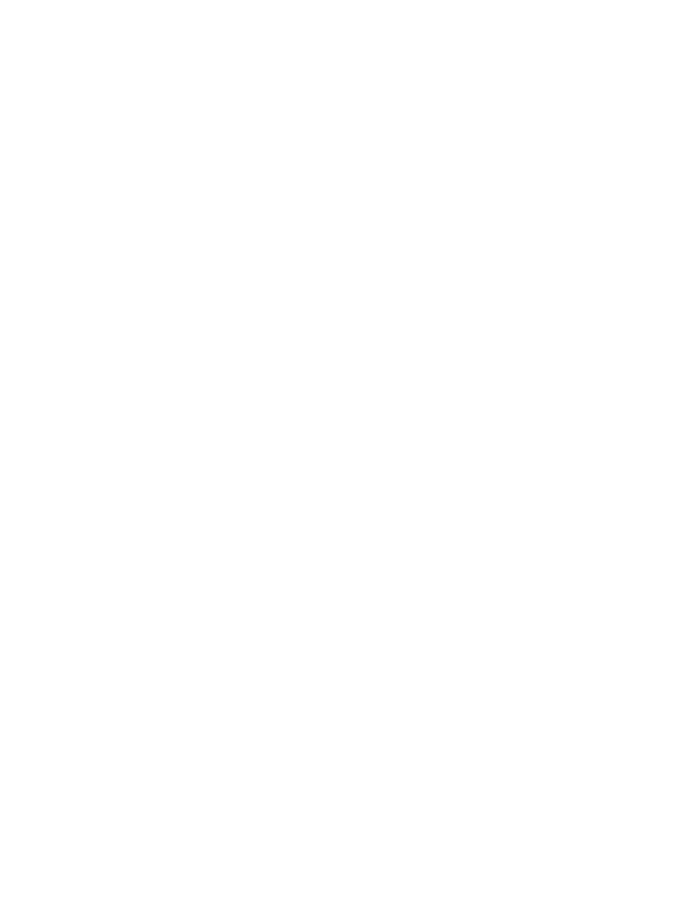
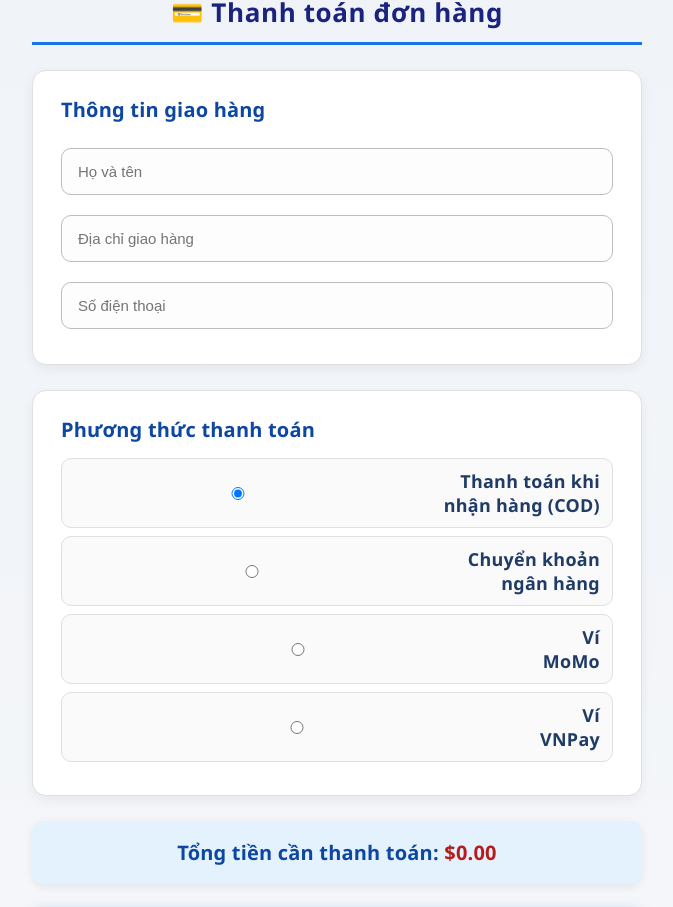
Before and after one commit to nguyenduythien5067-jpg/Bai_Giua_Ki_Thu5, a React (Create React App) app: page /payment in a window 1280 px wide. Before the commit this address had no page. Shown: the part 305-1212 px from the top of the page, without its empty margins (303-976 px from the left). Before the commit the page ends 800 px from the top, so only its background shows below. Built offline with nearby package versions, Linux system fonts and the light colour scheme; a web font is replaced by a local one.

Commit message:
dong bo lan 1

```diff
--- a/src/App.tsx
+++ b/src/App.tsx
@@ -37,7 +37,9 @@ import EditProduct from "./EditProduct";
 import ChatPage from "./ChatPage"; // ✅ Import trang Chat
 //@ts-ignore
 import OrderInfoPage from "./OrderInfoPage";
-
+//@ts-ignore
+import PaymentPage from "./PaymentPage";
+import SuccessPage from "./SuccessPage";
 // --- IMPORT MỚI CHO GIỎ HÀNG ---
 import { CartProvider } from "./CartContext"; // Context vừa sửa ở Bước 1
 import CartPage from "./CartPage"; // Trang hiển thị giỏ hàng (Xem bước 3)
@@ -63,7 +65,8 @@ const App = () => {
             <Route path="lien-he" element={<LienHe />} />
             <Route path="/admin/edit/:id" element={<EditProduct />} />
             <Route path="register" element={<RegisterPage />} />
-
+            <Route path="/payment" element={<PaymentPage />} />
+            <Route path="/success" element={<SuccessPage />} />
             {/* ✅ Trang đăng nhập (nằm trong Layout) */}
             <Route path="login" element={<LoginPage />} />
 
--- a/src/OrderInfoPage.tsx
+++ b/src/OrderInfoPage.tsx
@@ -106,6 +106,16 @@ export default function OrderInfoPage() {
         >
           🛒 Quay lại giỏ hàng
         </button>
+        <button
+  style={{
+    ...styles.btnPrimary,
+    background: "#4caf50", // xanh lá
+  }}
+  onClick={() => navigate("/payment")}
+>
+  💳 Thanh toán ngay
+</button>
+
       </div>
     </div>
   );
--- /dev/null
+++ b/src/PaymentPage.tsx
@@ -0,0 +1,201 @@
+import React, { useState } from "react";
+import { useCart } from "./CartContext";
+import { useNavigate } from "react-router-dom";
+
+export default function PaymentPage() {
+  const { totalPrice, cartItems } = useCart();
+  const navigate = useNavigate();
+
+  const [paymentInfo, setPaymentInfo] = useState({
+    name: "",
+    address: "",
+    phone: "",
+    paymentMethod: "cod",
+  });
+
+  const handleChange = (e: React.ChangeEvent<HTMLInputElement>) => {
+    setPaymentInfo({ ...paymentInfo, [e.target.name]: e.target.value });
+  };
+
+  const handlePayment = () => {
+    navigate("/success", { state: { paymentInfo, totalPrice, cartItems } });
+  };
+
+  return (
+    <div style={styles.container}>
+      <h2 style={styles.title}>💳 Thanh toán đơn hàng</h2>
+
+      {/* THÔNG TIN GIAO HÀNG */}
+      <div style={styles.box}>
+        <h3 style={styles.boxTitle}>Thông tin giao hàng</h3>
+
+        <input
+          name="name"
+          placeholder="Họ và tên"
+          style={styles.input}
+          onChange={handleChange}
+        />
+
+        <input
+          name="address"
+          placeholder="Địa chỉ giao hàng"
+          style={styles.input}
+          onChange={handleChange}
+        />
+
+        <input
+          name="phone"
+          placeholder="Số điện thoại"
+          style={styles.input}
+          onChange={handleChange}
+        />
+      </div>
+
+      {/* PHƯƠNG THỨC THANH TOÁN */}
+      <div style={styles.box}>
+        <h3 style={styles.boxTitle}>Phương thức thanh toán</h3>
+
+        <label style={styles.radioRow}>
+          <input
+            type="radio"
+            name="paymentMethod"
+            value="cod"
+            checked={paymentInfo.paymentMethod === "cod"}
+            onChange={handleChange}
+          />
+          Thanh toán khi nhận hàng (COD)
+        </label>
+
+        <label style={styles.radioRow}>
+          <input
+            type="radio"
+            name="paymentMethod"
+            value="bank"
+            checked={paymentInfo.paymentMethod === "bank"}
+            onChange={handleChange}
+          />
+          Chuyển khoản ngân hàng
+        </label>
+
+        <label style={styles.radioRow}>
+          <input
+            type="radio"
+            name="paymentMethod"
+            value="momo"
+            checked={paymentInfo.paymentMethod === "momo"}
+            onChange={handleChange}
+          />
+          Ví MoMo
+        </label>
+
+        <label style={styles.radioRow}>
+          <input
+            type="radio"
+            name="paymentMethod"
+            value="vnpay"
+            checked={paymentInfo.paymentMethod === "vnpay"}
+            onChange={handleChange}
+          />
+          Ví VNPay
+        </label>
+      </div>
+
+      {/* TỔNG TIỀN */}
+      <div style={styles.totalBox}>
+        Tổng tiền cần thanh toán:
+        <span style={{ color: "#b71c1c" }}> ${totalPrice.toFixed(2)}</span>
+      </div>
+
+      <button style={styles.btnPay} onClick={handlePayment}>
+        ✔ Xác nhận thanh toán
+      </button>
+    </div>
+  );
+}
+
+/* ========================== CSS PRO MAX ============================ */
+
+const styles: Record<string, React.CSSProperties> = {
+  container: {
+    maxWidth: 650,
+    margin: "40px auto",
+    padding: "0 20px",
+    fontFamily: "Segoe UI, sans-serif",
+  },
+
+  title: {
+    textAlign: "center",
+    fontSize: 26,
+    fontWeight: 700,
+    marginBottom: 25,
+    color: "#1a237e",
+  },
+
+  box: {
+    background: "#ffffff",
+    padding: "25px 28px",
+    marginBottom: 25,
+    borderRadius: 14,
+    border: "1px solid #e0e0e0",
+    boxShadow: "0 4px 12px rgba(0,0,0,0.06)",
+  },
+
+  boxTitle: {
+    fontSize: 20,
+    fontWeight: 600,
+    marginBottom: 15,
+    color: "#0d47a1",
+  },
+
+  input: {
+    width: "100%",
+    padding: "14px 16px",
+    margin: "10px 0",
+    borderRadius: 10,
+    border: "1px solid #bdbdbd",
+    fontSize: 15,
+    transition: "0.3s",
+  },
+
+  radioRow: {
+    display: "flex",
+    gap: 10,
+    alignItems: "center",
+    padding: "10px 12px",
+    background: "#fafafa",
+    borderRadius: 10,
+    margin: "8px 0",
+    border: "1px solid #e0e0e0",
+    cursor: "pointer",
+    transition: "0.25s",
+  },
+
+  totalBox: {
+    textAlign: "center",
+    padding: "18px",
+    background: "#e3f2fd",
+    borderRadius: 12,
+    fontSize: 20,
+    fontWeight: 600,
+    color: "#0d47a1",
+    boxShadow: "0 3px 10px rgba(0,0,0,0.07)",
+    marginBottom: 25,
+  },
+
+  btnPay: {
+    width: "100%",
+    padding: "14px 0",
+    background: "linear-gradient(45deg, #1976d2, #0d47a1)",
+    color: "white",
+    border: "none",
+    borderRadius: 10,
+    cursor: "pointer",
+    fontSize: 18,
+    fontWeight: 700,
+    letterSpacing: 0.3,
+    boxShadow: "0 4px 14px rgba(25,118,210,0.4)",
+    transition: "0.25s",
+  },
+};
+
+export {};
--- /dev/null
+++ b/src/SuccessPage.tsx
@@ -0,0 +1,147 @@
+import React from "react";
+import { useLocation, useNavigate } from "react-router-dom";
+
+export default function SuccessPage() {
+  const { state } = useLocation();
+  const navigate = useNavigate();
+
+  if (!state) {
+    return (
+      <div style={{ textAlign: "center", marginTop: 40 }}>
+        <h2>Không có dữ liệu đơn hàng.</h2>
+        <button onClick={() => navigate("/")}>Về trang chủ</button>
+      </div>
+    );
+  }
+
+  const methodText: Record<string, string> = {
+    cod: "Thanh toán khi nhận hàng (COD)",
+    momo: "Ví MoMo",
+    vnpay: "Ví VNPay",
+    bank: "Chuyển khoản ngân hàng",
+  };
+
+  return (
+    <div style={styles.wrapper as React.CSSProperties}>
+
+      <div style={styles.card as React.CSSProperties}>
+        <div style={styles.successIcon}>✔</div>
+
+        <h2 style={styles.title}>Đặt hàng thành công!</h2>
+
+        <p style={styles.desc}>
+          Cảm ơn bạn đã mua hàng! Đơn hàng của bạn đang được xử lý.
+        </p>
+
+        {/* THÔNG TIN KHÁCH */}
+        <div style={styles.infoBox}>
+          <h3 style={styles.sectionTitle}>📌 Thông tin khách hàng</h3>
+          <p><strong>Tên:</strong> {state.paymentInfo.name}</p>
+          <p><strong>Địa chỉ:</strong> {state.paymentInfo.address}</p>
+          <p><strong>SĐT:</strong> {state.paymentInfo.phone}</p>
+          <p>
+            <strong>Thanh toán:</strong>{" "}
+            {methodText[state.paymentInfo.paymentMethod]}
+          </p>
+        </div>
+
+        {/* DANH SÁCH SẢN PHẨM */}
+        <div style={styles.infoBox}>
+          <h3 style={styles.sectionTitle}>🛒 Sản phẩm đã mua</h3>
+          <ul style={{ padding: 0, listStyle: "none" }}>
+            {state.cartItems.map((item: any) => (
+              <li key={item.id} style={styles.productItem}>
+                <span>{item.name} × {item.quantity}</span>
+                <span style={{ fontWeight: "bold" }}>${item.price}</span>
+              </li>
+            ))}
+          </ul>
+        </div>
+
+        {/* TỔNG TIỀN */}
+        <h3 style={styles.totalPrice}>
+          Tổng tiền:{" "}
+          <span style={{ color: "#d32f2f" }}>
+            ${state.totalPrice.toFixed(2)}
+          </span>
+        </h3>
+
+        <button style={styles.btn} onClick={() => navigate("/")}>
+          ⬅ Quay về trang chủ
+        </button>
+      </div>
+    </div>
+  );
+}
+
+const styles = {
+  wrapper: {
+    background: "#f3f5f7",
+    minHeight: "100vh",
+    padding: "40px 20px",
+    display: "flex",
+    justifyContent: "center",
+  },
+  card: {
+    maxWidth: 600,
+    width: "100%",
+    background: "#fff",
+    padding: 30,
+    borderRadius: 16,
+    boxShadow: "0 4px 18px rgba(0,0,0,0.1)",
+    textAlign: "center" as const,
+  },
+  successIcon: {
+    fontSize: 60,
+    color: "#4caf50",
+    marginBottom: 10,
+    fontWeight: "bold",
+  },
+  title: {
+    fontSize: 26,
+    fontWeight: "700",
+    marginBottom: 10,
+  },
+  desc: {
+    fontSize: 15,
+    color: "#555",
+    marginBottom: 25,
+  },
+  infoBox: {
+    textAlign: "left" as const,
+    background: "#fafafa",
+    padding: 20,
+    borderRadius: 12,
+    marginBottom: 25,
+    border: "1px solid #eee",
+  },
+  sectionTitle: {
+    marginBottom: 10,
+    fontSize: 18,
+    fontWeight: "600",
+  },
+  productItem: {
+    padding: "10px 0",
+    borderBottom: "1px solid #eee",
+    fontSize: 15,
+    display: "flex",
+    justifyContent: "space-between",
+  },
+  totalPrice: {
+    fontSize: 22,
+    marginTop: 10,
+    marginBottom: 25,
+  },
+  btn: {
+    padding: "12px 24px",
+    background: "#1976d2",
+    color: "white",
+    border: "none",
+    borderRadius: 10,
+    cursor: "pointer",
+    fontSize: 16,
+    fontWeight: "bold",
+    width: "100%",
+    transition: "0.2s",
+  },
+};
```
